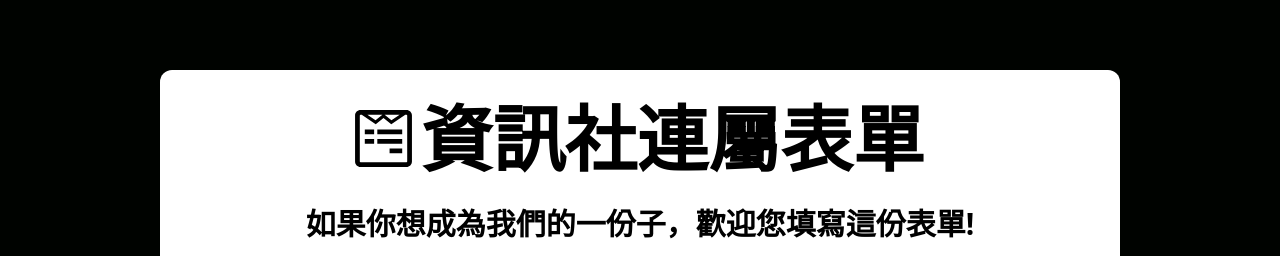
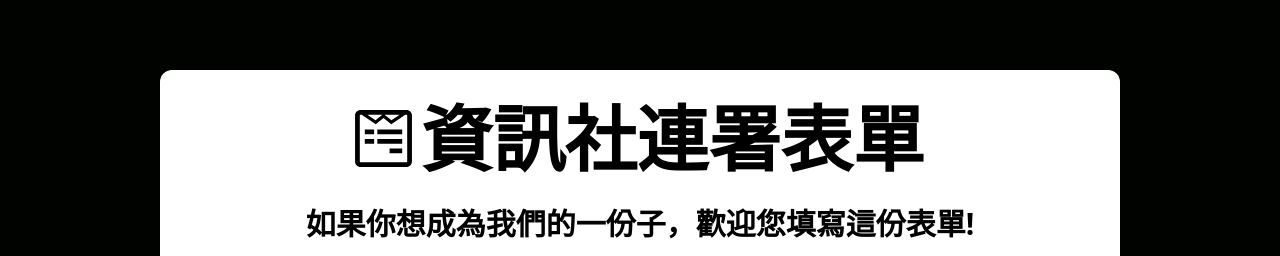
Before and after one commit to yudong-0222/realclubwebsite, a Next.js app: page /link in a window 1280 px wide. Shown: the part 307-563 px from the top of the page. Built offline with nearby package versions, Linux system fonts and the light colour scheme; a web font is replaced by a local one.

Commit message:
fix wrong typing

```diff
--- a/src/constants/index.js
+++ b/src/constants/index.js
@@ -39,7 +39,7 @@ export const data = [
 
 export const LinksTree = [
   {
-    title: '資訊社連屬表單',
+    title: '資訊社連署表單',
     subtitle: '如果你想成為我們的一份子，歡迎您填寫這份表單!',
     url: 'https://forms.gle/MgvNeo6yReBAzwWM9',
     icon: <FaWpforms size={65}/>
```
